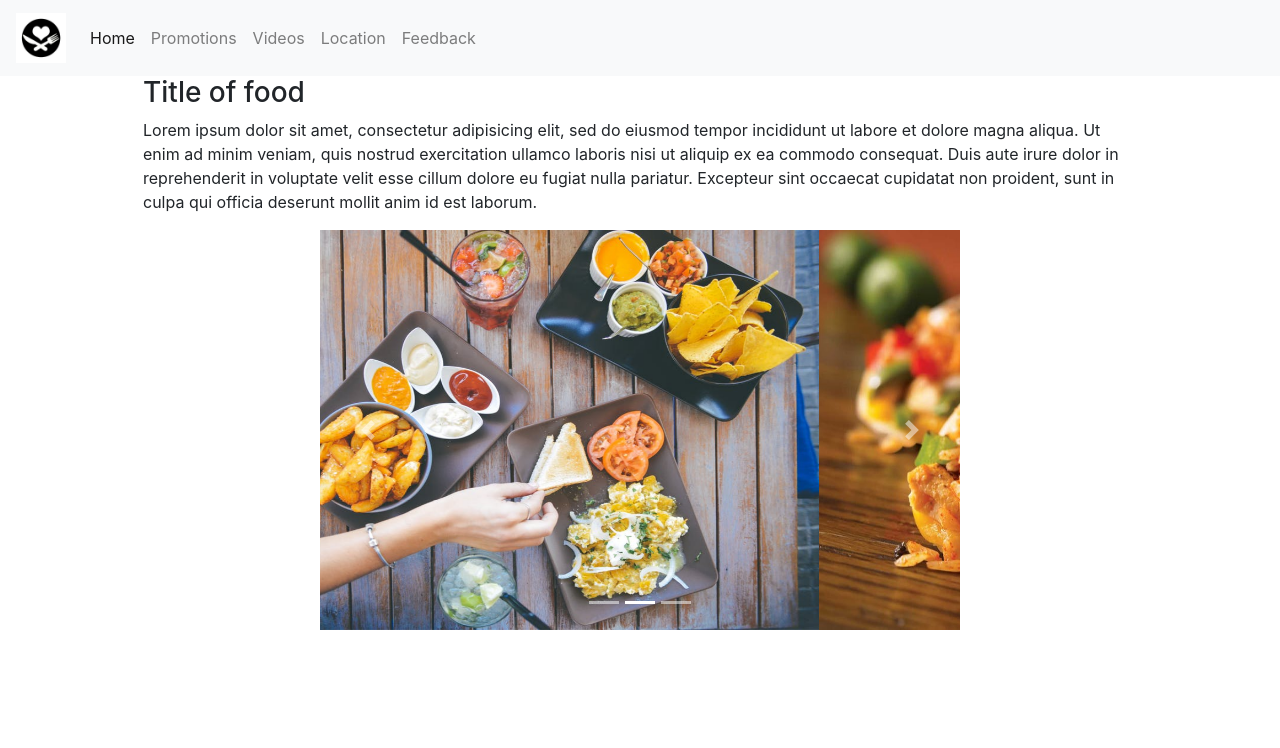
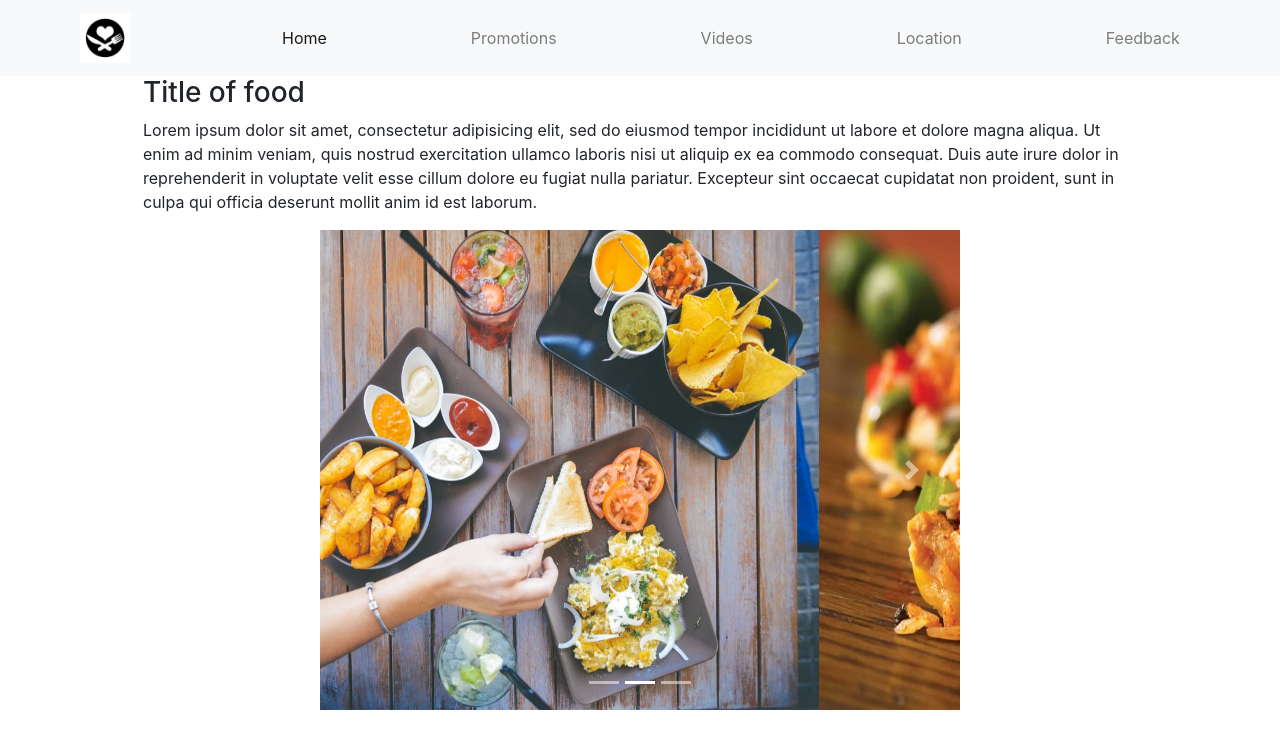
Before and after one commit to bleetdh/maltem-test, a plain HTML site: page index.html in a window 1280 px wide. Drawn offline with nearby package versions, Linux system fonts and the light colour scheme.

Commit message:
edited dimension of pic and edited navbar spacing

```diff
--- a/style.css
+++ b/style.css
@@ -1,3 +1,7 @@
+#navbarSupportedContent li, #header img{
+  margin: 0 5vw 0 5vw;
+}
+
 .container-fluid {
   width: 80%;
 }
@@ -8,5 +12,5 @@
 }
 
 .carousel-item img{
-  height: 400px;
+  height: 60vh;
 }
```
